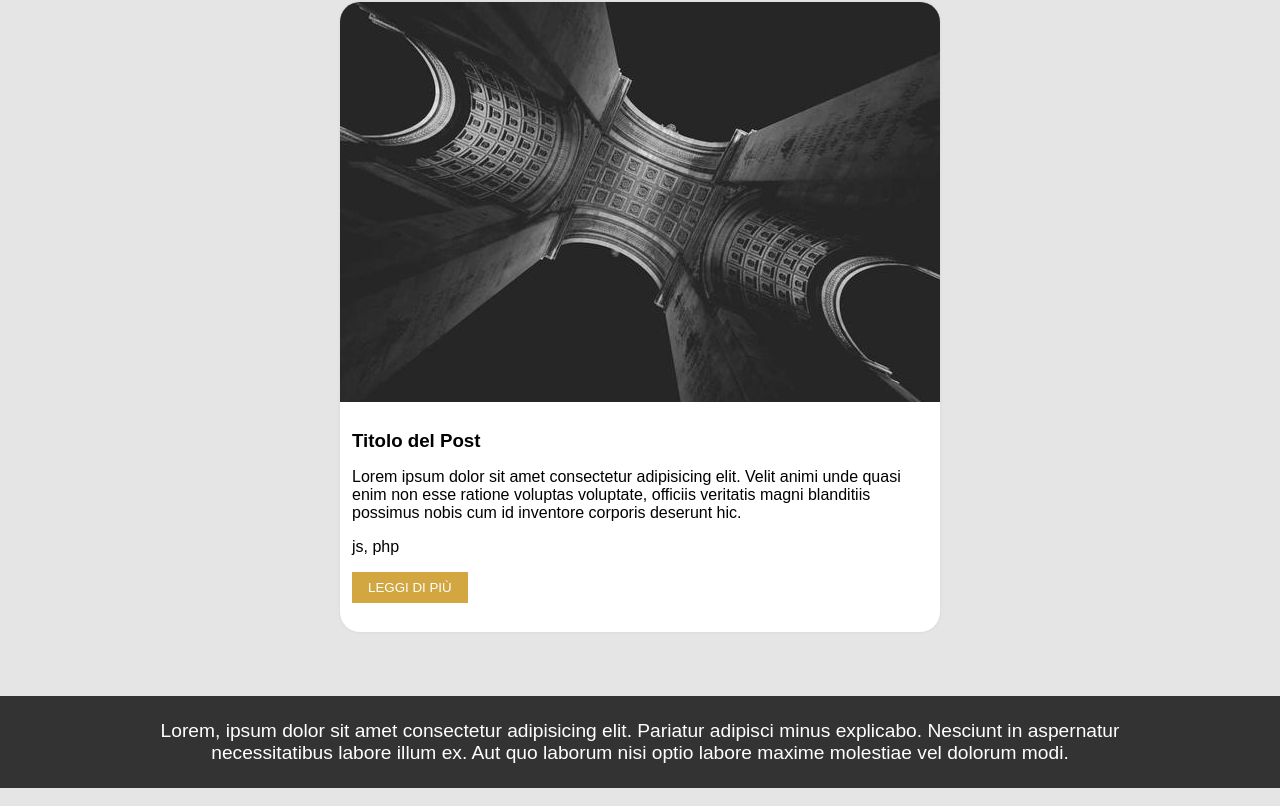
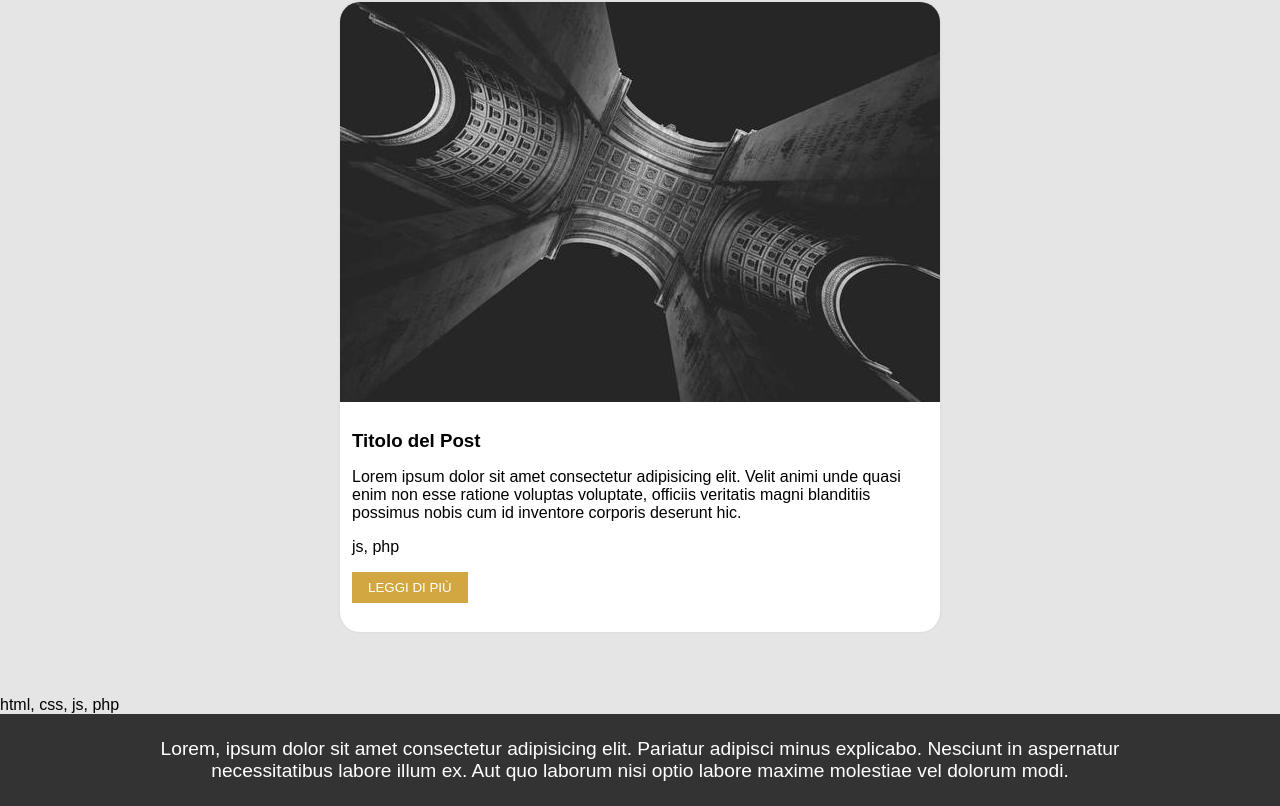
Before and after one commit to JacopoTrincanato/react-props, a React (Vite) app: page / in a window 1280 px wide. Shown: the part 1494-2300 px from the top of the page. Built offline with nearby package versions, Linux system fonts and the light colour scheme.

Commit message:
create a section with tags in main in AppMain.jsx

```diff
--- a/src/components/AppMain.jsx
+++ b/src/components/AppMain.jsx
@@ -6,13 +6,36 @@ import posts from "../data/posts"
 
 //creo il componente main
 export default function AppMain() {
+    //ciclo all'interno dell'array posts per creare una sezione con i tag in modo che non si ripetano
 
+    //creo un array vuoto
+    const uniqueTags = [];
+
+    //ciclo all'interno di post
+    posts.forEach(post => {
+
+        //ciclo all'interno dei tag
+        post.tags.forEach(tag => {
+            if (!uniqueTags.includes(tag)) {
+                uniqueTags.push(tag);
+            }
+        })
+
+    });
 
     //eseguo il return
     return (
         <main>
 
             {posts.map(post => <Card key={post.id} post={post} />)}
+
+            <section>
+                {uniqueTags && uniqueTags.map((tag, index) => (
+                    <span key={index}>
+                        {tag}{index < uniqueTags.length - 1 ? ', ' : ''}
+                    </span>
+                ))}
+            </section>
         </main>
 
     )
```
